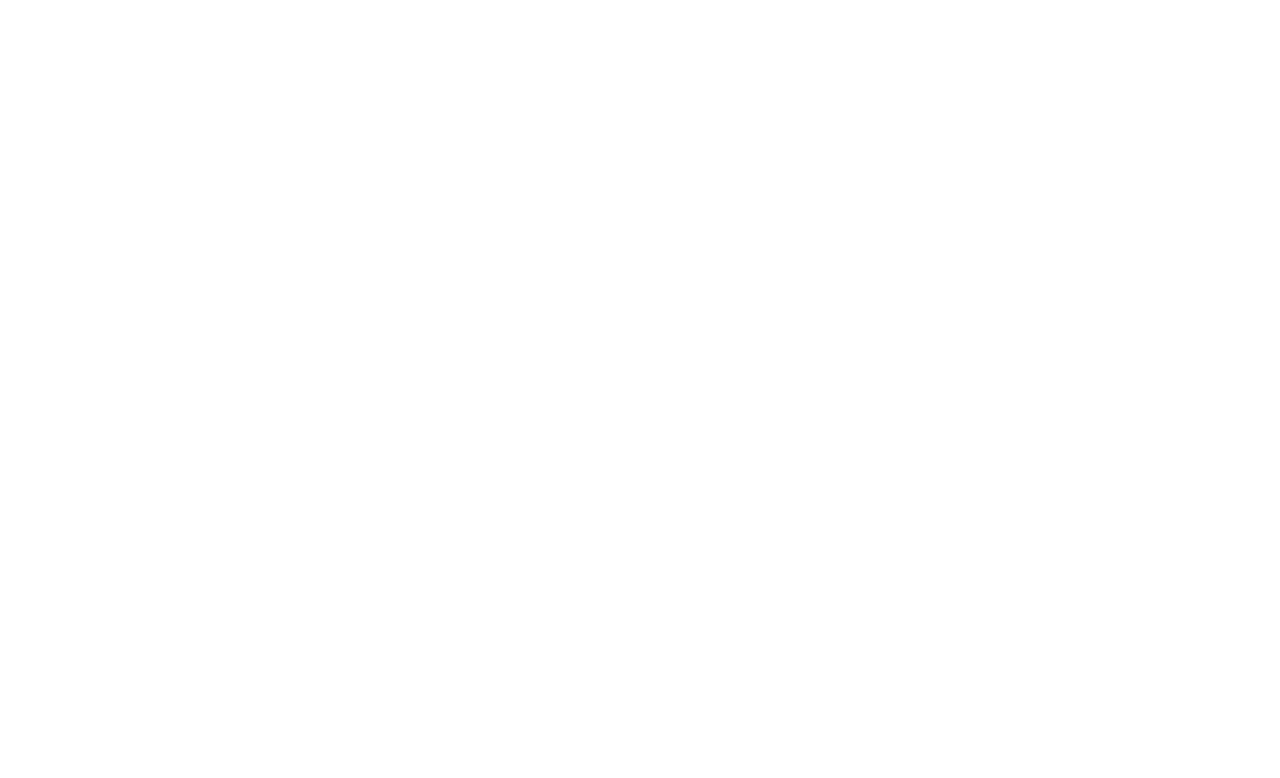
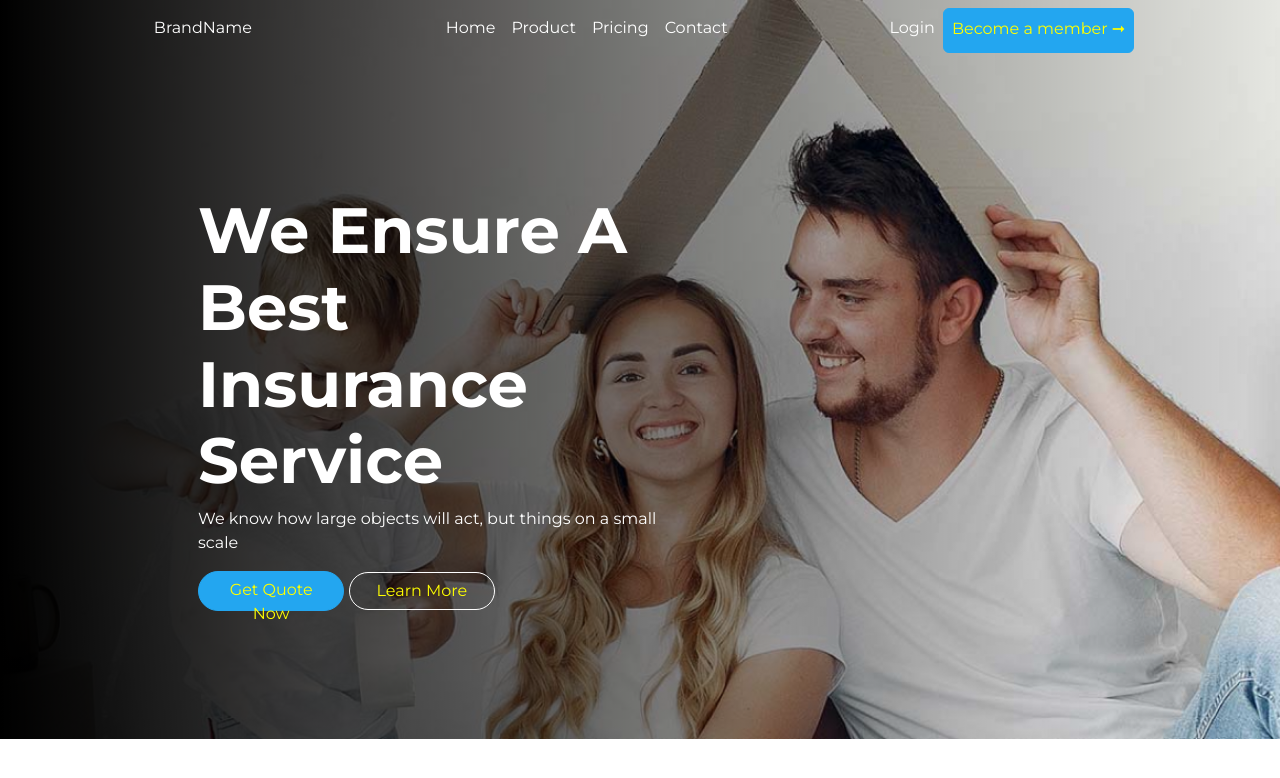
Before and after one commit to dieceva/bootstrap-website, a plain HTML site: page index.html in a window 1280 px wide. Drawn offline with nearby package versions, Linux system fonts and the light colour scheme.

Commit message:
finished section 1 and nav using bootstrap framework

```diff
--- a/index.html
+++ b/index.html
@@ -4,8 +4,14 @@
 <head>
     <meta charset="UTF-8">
     <meta name="viewport" content="width=device-width, initial-scale=1.0">
-    <link href="https://cdn.jsdelivr.net/npm/bootstrap@5.3.3/dist/css/bootstrap.min.css" rel="stylesheet" integrity="sha384-QWTKZyjpPEjISv5WaRU9OFeRpok6YctnYmDr5pNlyT2bRjXh0JMhjY6hW+ALEwIH" crossorigin="anonymous">
-    <script src="https://cdn.jsdelivr.net/npm/bootstrap@5.3.3/dist/js/bootstrap.bundle.min.js" integrity="sha384-YvpcrYf0tY3lHB60NNkmXc5s9fDVZLESaAA55NDzOxhy9GkcIdslK1eN7N6jIeHz" crossorigin="anonymous"></script>
+    <link href="https://cdn.jsdelivr.net/npm/bootstrap@5.3.3/dist/css/bootstrap.min.css" rel="stylesheet"
+        integrity="sha384-QWTKZyjpPEjISv5WaRU9OFeRpok6YctnYmDr5pNlyT2bRjXh0JMhjY6hW+ALEwIH" crossorigin="anonymous">
+    <script src="https://cdn.jsdelivr.net/npm/bootstrap@5.3.3/dist/js/bootstrap.bundle.min.js"
+        integrity="sha384-YvpcrYf0tY3lHB60NNkmXc5s9fDVZLESaAA55NDzOxhy9GkcIdslK1eN7N6jIeHz"
+        crossorigin="anonymous"></script>
+        <style>
+            @import url('https://fonts.googleapis.com/css2?family=Montserrat:ital,wght@0,100..900;1,100..900&display=swap');
+            </style>
     <link rel="stylesheet" href="style.css">
     <title>Bootstrap Website</title>
 </head>
@@ -14,12 +20,43 @@
 
     <!----------------------------------- Navigation Menu with fixed position ----------------------------------->
     <header>
-
+        <nav class="navbar fixed-top d-flex flex-lg-row justify-content-evenly">
+            <div class="p-2">
+                <p>BrandName</p>
+            </div>
+            <ul class="d-flex flex-lg-row">
+                <li class="p-2">Home</li>
+                <li class="p-2">Product</li>
+                <li class="p-2">Pricing</li>
+                <li class="p-2">Contact</li>
+            </ul>
+            <div class="d-flex flex-lg-row">
+                <p class="p-2">Login</p>
+                <a class="p-2 btn btn-primary" href="#">Become a member &#10142</a>
+            </div>
+        </nav>
     </header>
     <!----------------------------------- Start of First Section or Hero Banner ----------------------------------->
     <main>
-        <section>
+        <section id="section1">
+            <div class="d-grid container text-left">
+                <div class="row">
+                    <h1 class="col">We Ensure A Best Insurance Service</h1>
+                    <div class="col"><span> </span></div>
+                </div>
+                <div class="row">
+                    <p class="col">We know how large objects will act, but things on a small scale</p>
+                    <div class="col"><span> </span></div>
+                </div>
 
+                <div class="row">
+                    <div class="col">
+                        <a class="btn btn-primary" style="border-radius: 100px; height: 40px; width: 30%;" href=" #">Get Quote Now</a>
+                        <a class="btn btn-secondary" style="width: 30%" href="#">Learn More</a>
+                    </div>
+                    <div class="col"><span> </span></div>
+                </div>
+            </div>
         </section>
         <!---------------------------------------------- Start of Second Section   ----------------------------------------------->
         <section>
--- a/style.css
+++ b/style.css
@@ -1,19 +1,64 @@
+*{
+    text-decoration: none;
+    list-style: none;
+    color: white;
+    font-family: 'montserrat';
 
-
-
-
-
+}
+.montserrat {
+    font-family: "montserrat", sans-serif;
+    font-optical-sizing: auto;
+    font-weight: 300;
+    font-style: normal;
+}
+a:hover {
+    color: silver;
+    transform: rotatey('30');
+}
+a:link {
+    color: yellow;
+}
+a:visited {
+    color: white;
+}
+a:active {
+    color: green;
+}
 
 /* ----------------------------------- Navigation Menu Style  ----------------------------------*/
 
-
-
-
-
+.btn-primary {
+    height: 45px;
+    background-color: rgb(35, 166, 240);
+    border-color:  rgb(35, 166, 240);
+}
 
 /* ----------------------------------- Hero Banner / First Section Styles  ---------------------------------*/
 
-
+#section1 {
+    padding-top: 15%;
+    padding-bottom: 10%;
+    background-image:linear-gradient(to right,
+        rgba(0, 0, 0, 1),
+        rgba(0, 0, 0, 0)), url('./assets/hero.jpg') ;
+    background-size: cover;
+    background-repeat: no-repeat;
+    background-position: center;
+    color: white;
+}
+.container{
+    padding-left: 10%;
+}
+h1 {
+    font-size: 4rem;
+    font-family: 'montserrat';
+    font-weight: 700;
+}
+.btn-secondary {
+    border-radius: 100px;
+    border-color: white;
+    background: transparent;
+}
 
 
 
@@ -53,6 +98,3 @@
 
 
 /* ------------------------------------------------- Footer Style  ----------------------------------------------*/
-*{
-    text-decoration: none;
-}
```
Also changed, not shown: assets/hero.jpg (added). Lines whose indentation alone changed are shown as unchanged.
